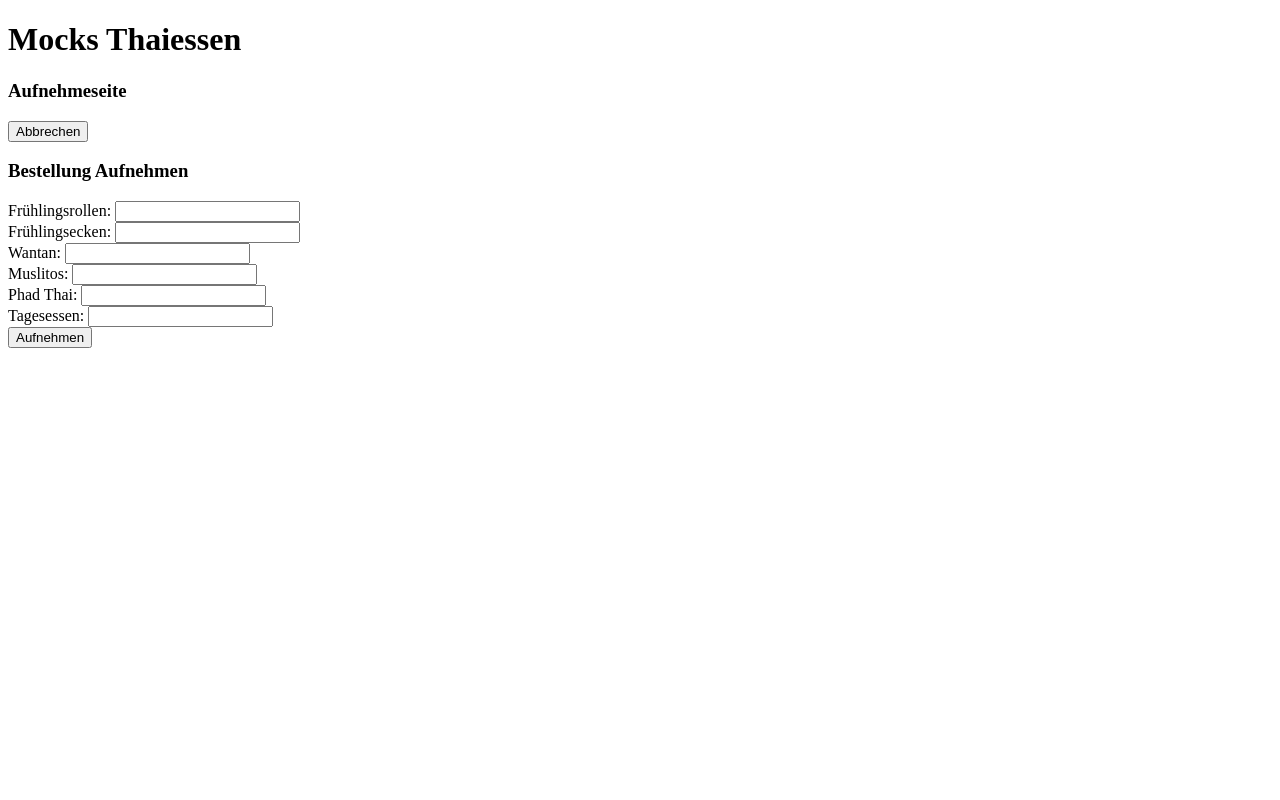
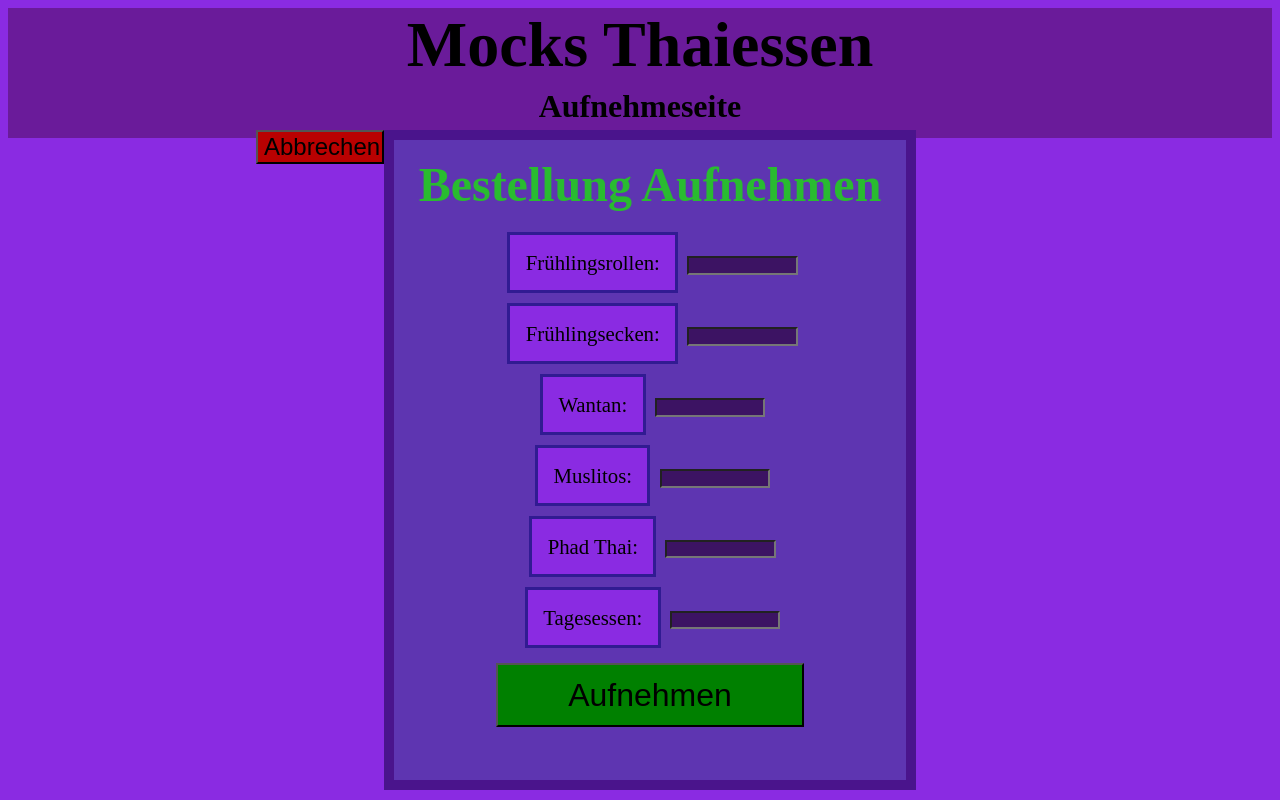
Before and after one commit to MoserPatrick/GIS_SS24, a plain HTML site: page Projekt/Aufnehmeseite.html in a window 1280 px wide. Drawn offline with Linux system fonts and the light colour scheme.

Commit message:
Erste_Abgabe_Version1_Restored

```diff
--- a/Projekt/Aufnehmeseite.html
+++ b/Projekt/Aufnehmeseite.html
@@ -4,6 +4,7 @@
     <head>
         <meta charset="utf-8" />
     <title> Aufnehmeseite </title>
+    <link rel="stylesheet" href="Style.css" />
     </head>
     <body>
         <header>
```
